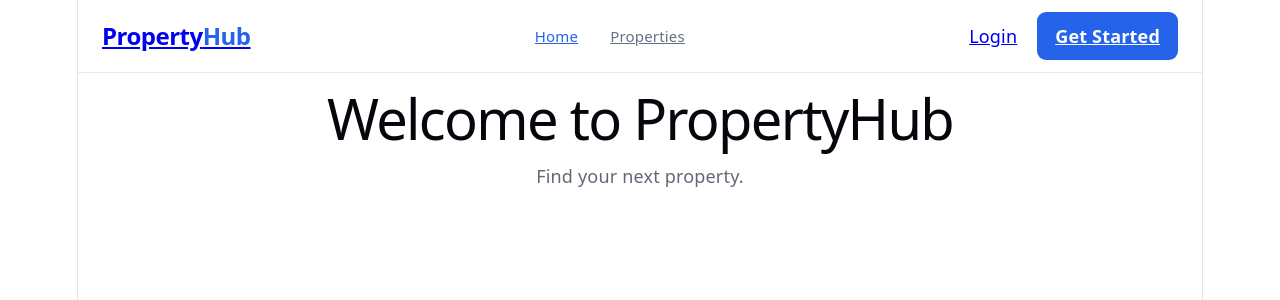
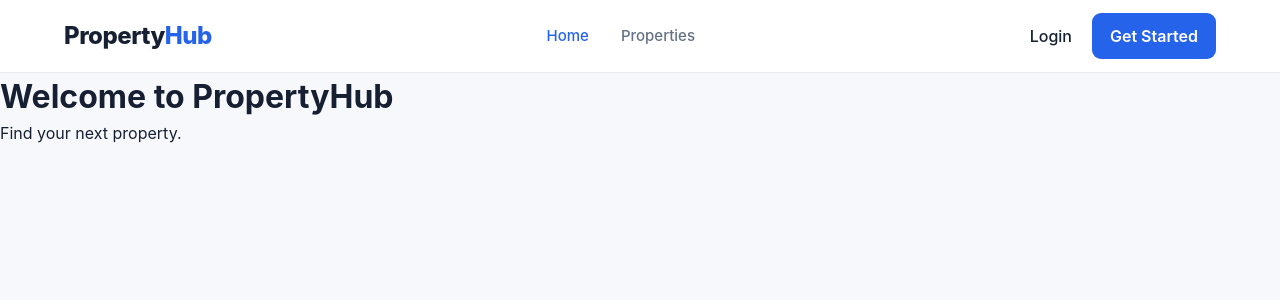
Before and after one commit to henokfrehun15/Property-marketplace-and-management-system-, a React (Vite) app in the folder client/: page / in a window 1280 px wide. Shown: the top 300 px of the page. Built offline with nearby package versions, Linux system fonts and the light colour scheme.

Commit message:
add indexes css

```diff
--- a/client/src/index.css
+++ b/client/src/index.css
@@ -1,111 +1,34 @@
-:root {
-  --text: #6b6375;
-  --text-h: #08060d;
-  --bg: #fff;
-  --border: #e5e4e7;
-  --code-bg: #f4f3ec;
-  --accent: #aa3bff;
-  --accent-bg: rgba(170, 59, 255, 0.1);
-  --accent-border: rgba(170, 59, 255, 0.5);
-  --social-bg: rgba(244, 243, 236, 0.5);
-  --shadow:
-    rgba(0, 0, 0, 0.1) 0 10px 15px -3px, rgba(0, 0, 0, 0.05) 0 4px 6px -2px;
-
-  --sans: system-ui, 'Segoe UI', Roboto, sans-serif;
-  --heading: system-ui, 'Segoe UI', Roboto, sans-serif;
-  --mono: ui-monospace, Consolas, monospace;
-
-  font: 18px/145% var(--sans);
-  letter-spacing: 0.18px;
-  color-scheme: light dark;
-  color: var(--text);
-  background: var(--bg);
-  font-synthesis: none;
-  text-rendering: optimizeLegibility;
-  -webkit-font-smoothing: antialiased;
-  -moz-osx-font-smoothing: grayscale;
-
-  @media (max-width: 1024px) {
-    font-size: 16px;
-  }
+* {
+  margin: 0;
+  padding: 0;
+  box-sizing: border-box;
 }
 
-@media (prefers-color-scheme: dark) {
-  :root {
-    --text: #9ca3af;
-    --text-h: #f3f4f6;
-    --bg: #16171d;
-    --border: #2e303a;
-    --code-bg: #1f2028;
-    --accent: #c084fc;
-    --accent-bg: rgba(192, 132, 252, 0.15);
-    --accent-border: rgba(192, 132, 252, 0.5);
-    --social-bg: rgba(47, 48, 58, 0.5);
-    --shadow:
-      rgba(0, 0, 0, 0.4) 0 10px 15px -3px, rgba(0, 0, 0, 0.25) 0 4px 6px -2px;
-  }
+:root {
+  font-family: Inter, system-ui, -apple-system, BlinkMacSystemFont, "Segoe UI",
+    sans-serif;
 
-  #social .button-icon {
-    filter: invert(1) brightness(2);
-  }
+  color: #172033;
+  background: #f7f8fc;
+  line-height: 1.5;
 }
 
 body {
-  margin: 0;
+  min-width: 320px;
+  min-height: 100vh;
 }
 
-#root {
-  width: 1126px;
-  max-width: 100%;
-  margin: 0 auto;
-  text-align: center;
-  border-inline: 1px solid var(--border);
-  min-height: 100svh;
-  display: flex;
-  flex-direction: column;
-  box-sizing: border-box;
+a {
+  color: inherit;
+  text-decoration: none;
 }
 
-h1,
-h2 {
-  font-family: var(--heading);
-  font-weight: 500;
-  color: var(--text-h);
+button,
+input,
+select {
+  font: inherit;
 }
 
-h1 {
-  font-size: 56px;
-  letter-spacing: -1.68px;
-  margin: 32px 0;
-  @media (max-width: 1024px) {
-    font-size: 36px;
-    margin: 20px 0;
-  }
+button {
+  cursor: pointer;
 }
-h2 {
-  font-size: 24px;
-  line-height: 118%;
-  letter-spacing: -0.24px;
-  margin: 0 0 8px;
-  @media (max-width: 1024px) {
-    font-size: 20px;
-  }
-}
-p {
-  margin: 0;
-}
-
-code,
-.counter {
-  font-family: var(--mono);
-  display: inline-flex;
-  border-radius: 4px;
-  color: var(--text-h);
-}
-
-code {
-  font-size: 15px;
-  line-height: 135%;
-  padding: 4px 8px;
-  background: var(--code-bg);
-}
```
